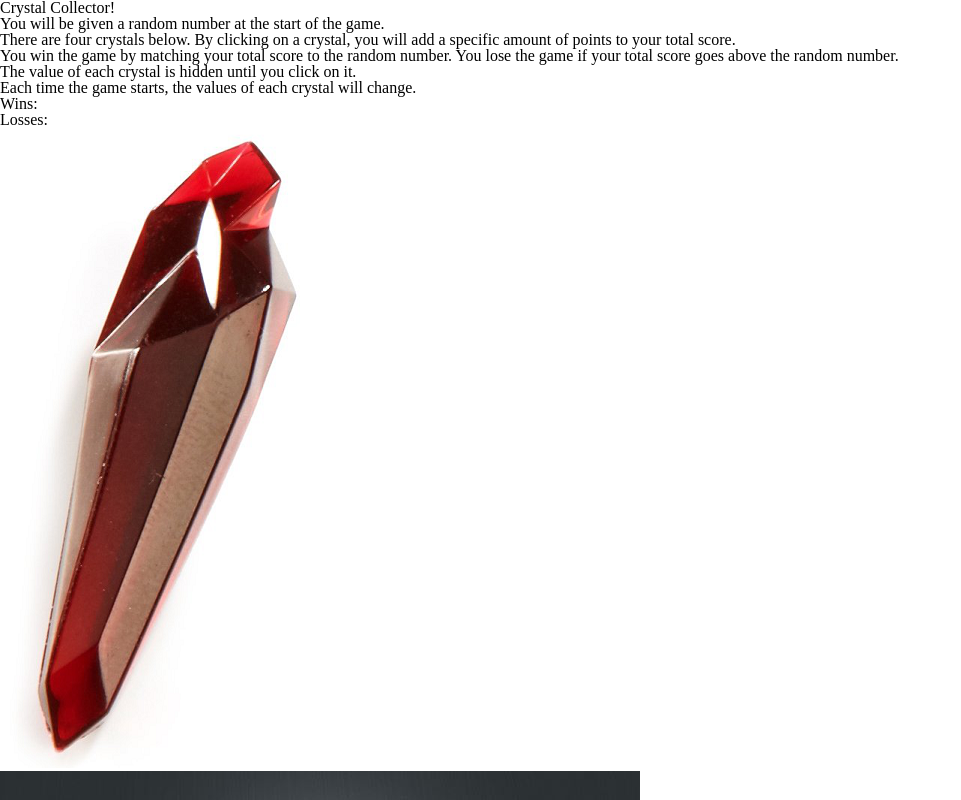
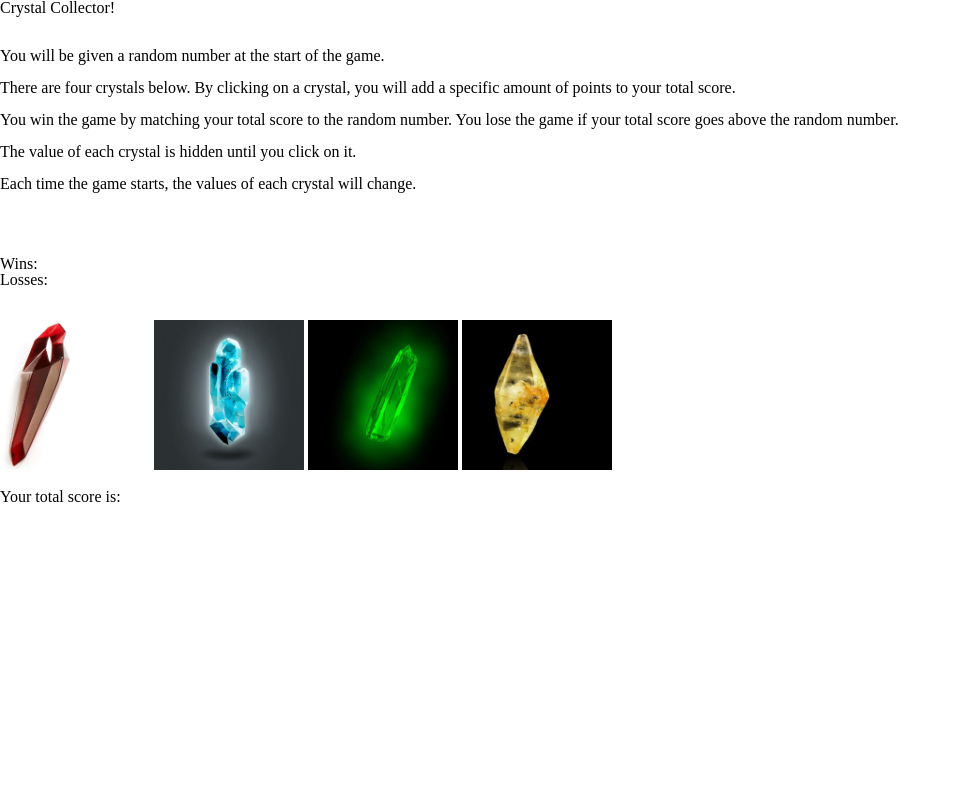
Before and after one commit to janiello/kyber-crystal-game, a plain HTML site: page index.html in a window 1280 px wide. Shown: the top 800 px of the page, without its empty margins (0-961 px from the left). Drawn offline with Linux system fonts and the light colour scheme.

Commit message:
Updated html, resized images

```diff
--- a/assets/css/style.css
+++ b/assets/css/style.css
@@ -0,0 +1,16 @@
+#red-crystal {
+    width: 150px;
+    height: 150px;
+}
+#blue-crystal {
+    width: 150px;
+    height: 150px;
+}
+#green-crystal {
+    width: 150px;
+    height: 150px;
+}
+#yellow-crystal {
+    width: 150px;
+    height: 150px;
+}
--- a/index.html
+++ b/index.html
@@ -10,27 +10,37 @@
         <div id="header">
             <h1>Crystal Collector!</h1>
         </div>
+        <br><br>
         <div id="overview">
             <p>You will be given a random number at the start of the game.</p>
+            <br>
             <p>There are four crystals below. By clicking on a crystal, you will add a specific amount of points to your total score.</p>
+            <br>
             <p>You win the game by matching your total score to the random number. You lose the game if your total score goes above the random number.</p>
+            <br>
             <p>The value of each crystal is hidden until you click on it.</p>
+            <br>
             <p>Each time the game starts, the values of each crystal will change.</p>
         </div>
+        <br><br>
         <div id="randomNumber"></div>
+        <br><br>
         <div id="win-lose">
-            <p id="wins">Wins: </p>
-            <p id="losses">Losses: </p>
+            <p>Wins: <span id="wins"></span></p>
+            <p>Losses: <span id="losses"></span></p>
         </div>
+        <br><br>
         <div id="crystals">
-            <div id="red-crystal"><img src="assets/images/Red Kyber Crystal.png" alt="red-kyber-crystal"></div>
-            <div id="blue-crystal"><img src="assets/images/Blue Kyber Crystal.jpg" alt="blue-kyber-crystal"></div>
-            <div id="green-crystal"><img src="assets/images/Green Kyber Crystal.jpg" alt="green-kyber-crystal"></div>
-            <div id="yellow-crystal"><img src="assets/images/Yellow Kyber Crystal.jpg" alt="yellow-kyber-crystal"></div>
+            <img id="red-crystal" src="assets/images/Red Kyber Crystal.png" alt="red-kyber-crystal">
+            <img id="blue-crystal" src="assets/images/Blue Kyber Crystal.jpg" alt="blue-kyber-crystal">
+            <img id="green-crystal" src="assets/images/Green Kyber Crystal.jpg" alt="green-kyber-crystal">
+            <img id="yellow-crystal" src="assets/images/Yellow Kyber Crystal.jpg" alt="yellow-kyber-crystal">
         </div>
+        <br>
         <div id="score-message">
             Your total score is:
         </div>
+        <br>
         <div id="score"></div>
         <script src="assets/javascript/game.js"></script>
     </body>
```
